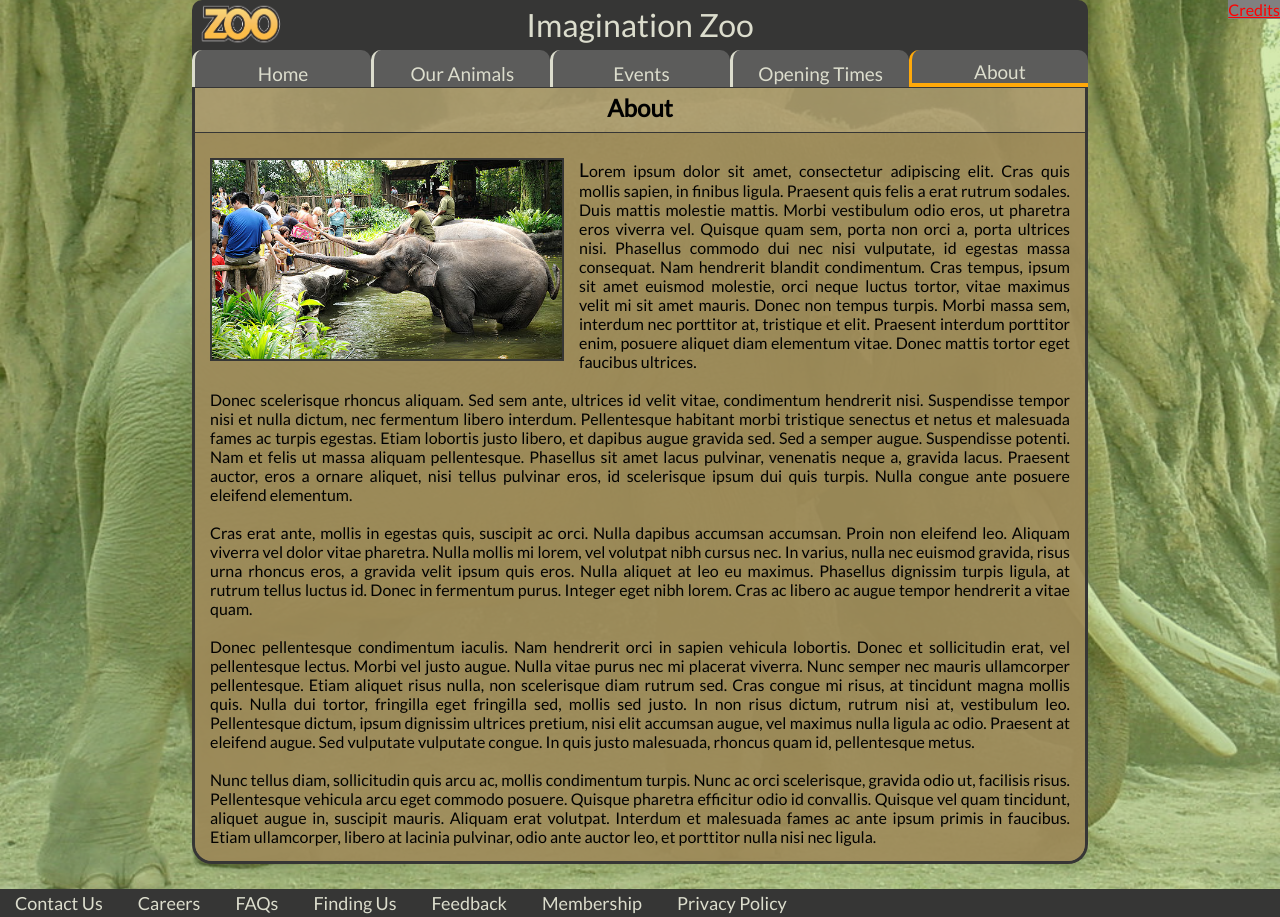
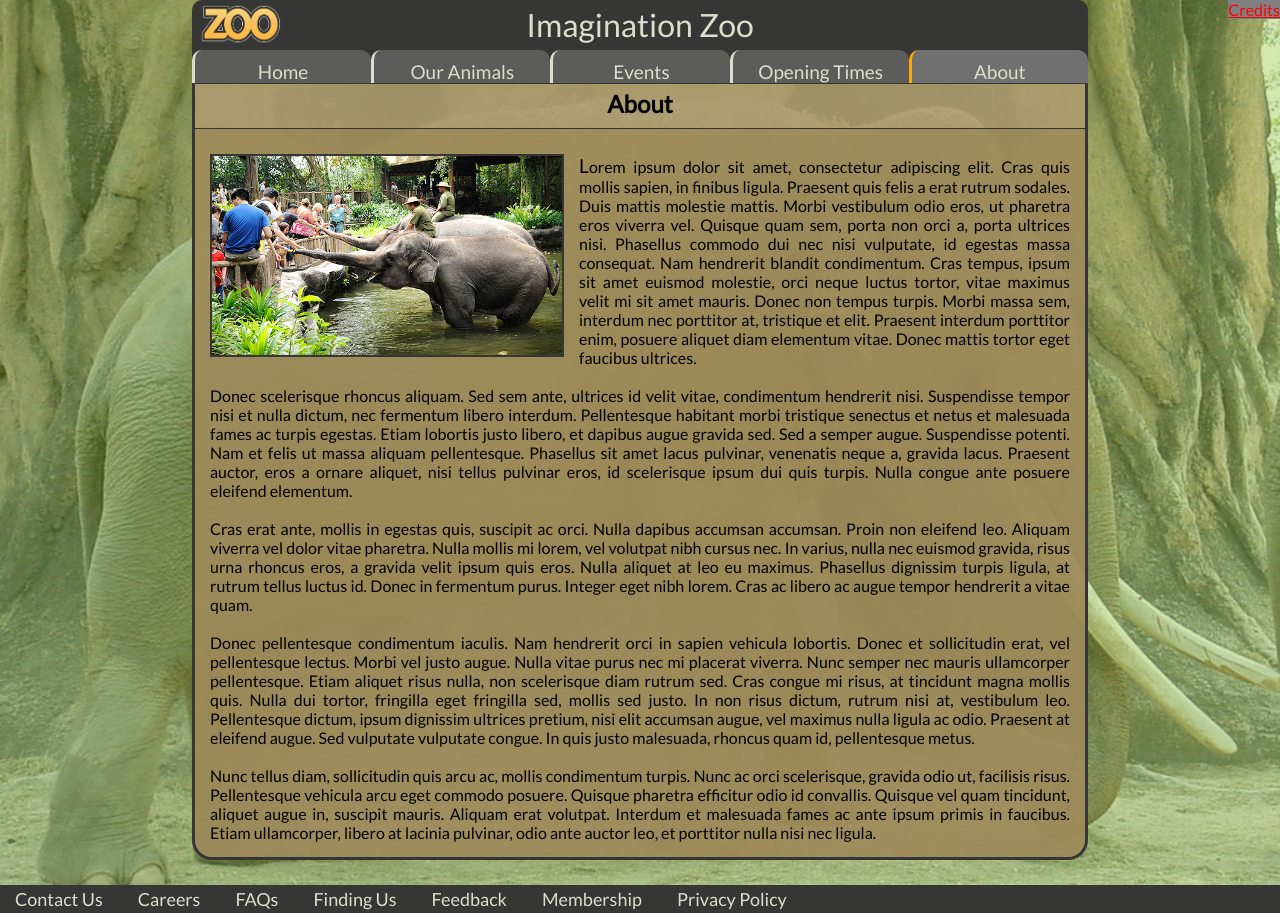
Before and after one commit to naninuneno/north-american-octo-nemesis-COM308, a plain HTML site: page about.html in a window 1280 px wide. Drawn offline with nearby package versions, Linux system fonts and the light colour scheme.

Commit message:
Added more interactivity and resize fix for tabs
Added a permenant background colour for active tab, removed
bottom border and set it so that browser horizontal resize
makes the tabs go below eachother so they don't overflow.

```diff
--- a/css/main.css
+++ b/css/main.css
@@ -133,23 +133,31 @@ a:hover {
 }
 
 .topbar.active {
-	border-bottom: 4px solid #FFA909;
+	background-color: #707070;
 	border-left: solid #FFA909 !important;
 }
 
 .topbar {
+	float: left;
 	border-top-left-radius: 10px;
 	border-top-right-radius: 10px;
-	width: 20%;
+	/* min-width so topbar tabs move to next line on browser resize */
+	min-width: 20%;
 	height: 100%;
 	display: table-cell;
 	background-color: #5C5C5B;
 	border-left: solid #DCDDCD;
 	vertical-align: middle;
+	/* border-box means borders don't increase size of element */
+	box-sizing: border-box;
 }
 
 .topbar:hover {
 	background-color: #707070;
+}
+
+.topbar.active:hover {
+	background-color: #7E7E7E;
 }
 
 .inner-topbar {
--- a/js/init.js
+++ b/js/init.js
@@ -19,7 +19,7 @@ function changeImage(secondsDelay) {
 	}
 
     //call same function again for x of seconds
-    setTimeout("changeImage("+secondsDelay+")",((secondsDelay)*1000));
+    setTimeout(function() { changeImage(secondsDelay); }, ((secondsDelay)*1000));
 }
 
 function changeBg(bgSource) {
```
Also changed, not shown: js/index.js (line endings or trailing spaces).
